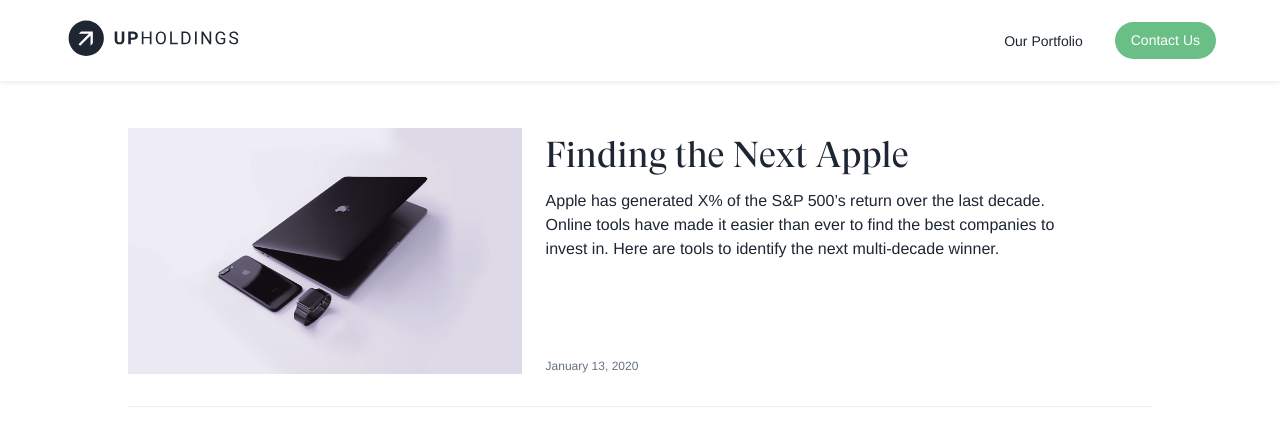
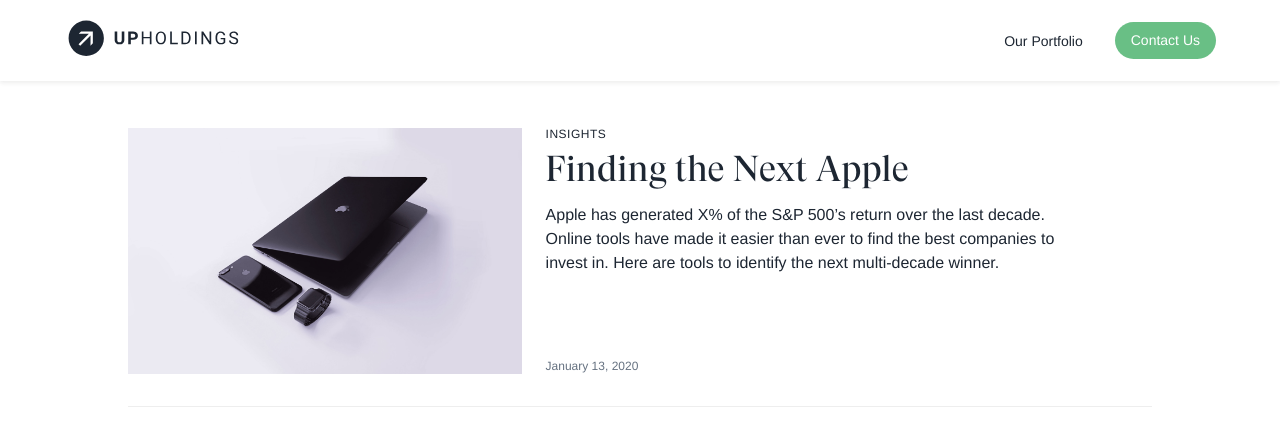
Before and after one commit to willanderson/Upholdings, a Jekyll site: the page built from posts.md, in a window 1280 px wide and 900 px high. Shown: the top 446 px of the window. Built offline with Jekyll 4.4.1, drawn with Linux system fonts in a browser that asks for light colours; nearby versions of some CDN libraries; some web fonts are replaced; comment, search, counter and statistics services are not loaded.

Commit message:
Updated Posts and 1 other file

```diff
--- a/_layouts/post.html
+++ b/_layouts/post.html
@@ -6,7 +6,7 @@
 <div class="w-100 pt5-l pt6 ph3">
   <article class="pa4-m pa5-ns">
     <div class="vitals mw center">
-      <div class="f6 mb3"><a href="/posts/">Blog</a> / <span class="off-black">{{page.category}}</span></div>
+      <div class="f6 mb3"><a href="/posts/">Blog</a> / <span class="off-black">{{page.categories}}</span></div>
       <h1 class="lh-headline mt0 mb3 super">{{page.title}}</h1>
       <p class="mb4 off-black america">{{page.summary}}</p>
     </div>
--- a/_layouts/posts.html
+++ b/_layouts/posts.html
@@ -14,7 +14,7 @@
           </div>
           <div class="w-100 w-60-l pl2-ns flex flex-column justify-between h-auto">
             <span>
-              <p class="smallcaps mb2 mt0">{{ post.category }}</p>
+              <p class="smallcaps mb2 mt0">{{ post.categories }}</p>
               <h1 class="f2 fw1 mt0 lh-title super mb2">{{ post.title }}</h1>
               <p class="f5 lh-copy america mt0 measure-wide">
                 {{ post.summary }}
```
